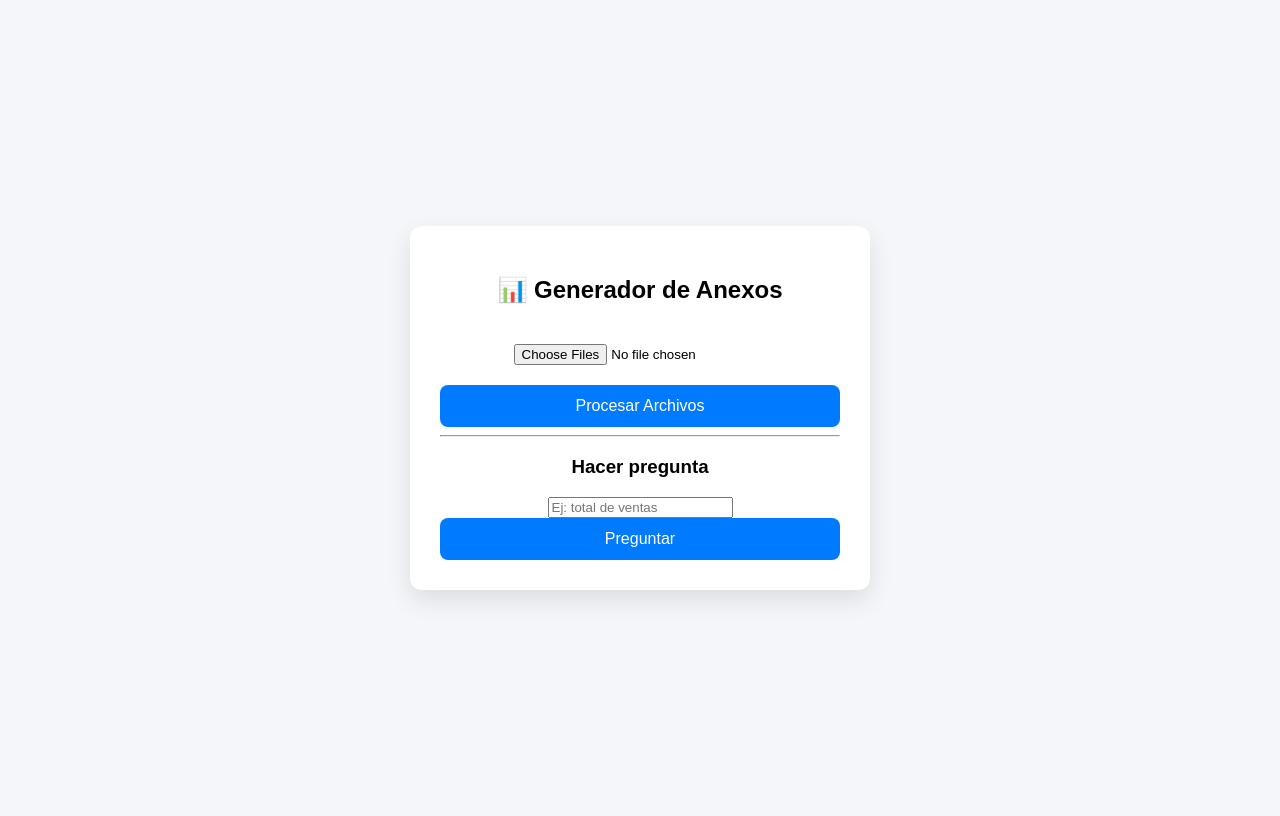
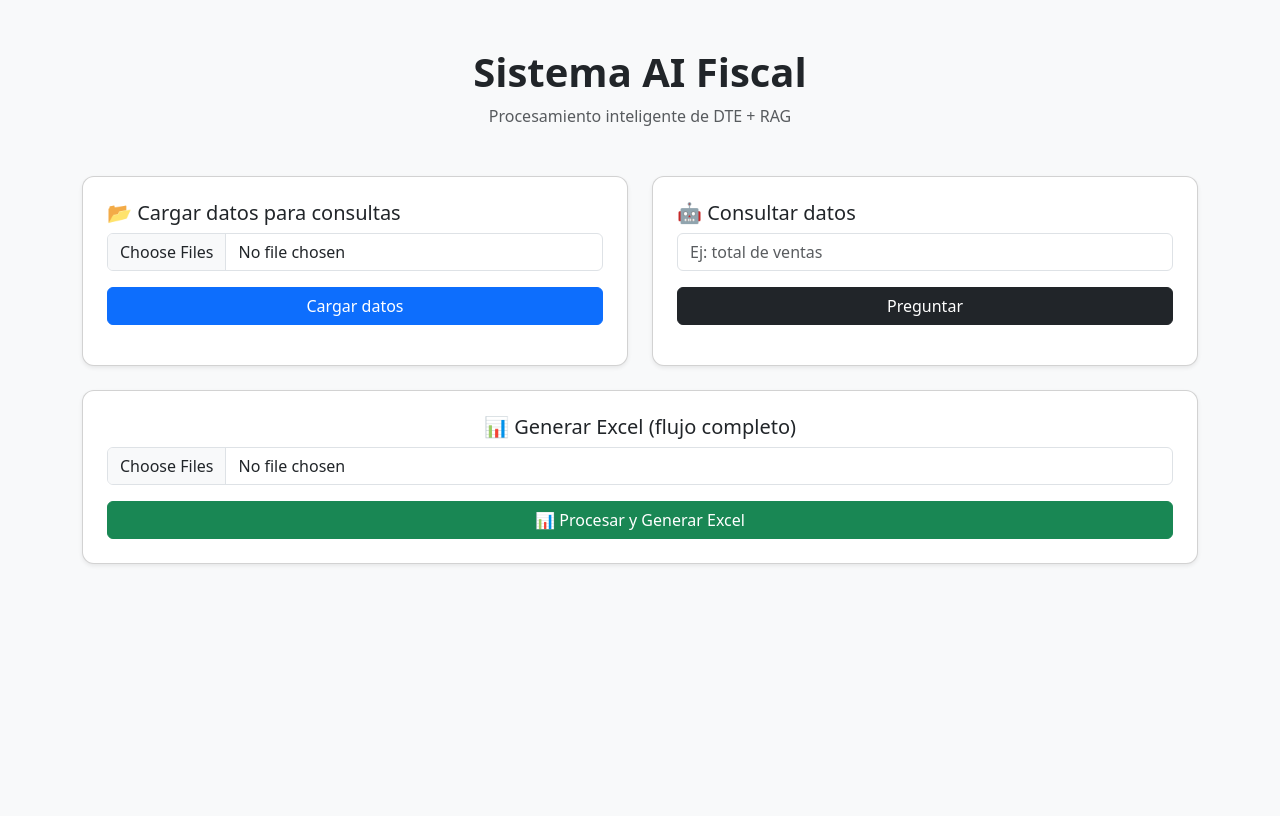
Before and after one commit to die-espin1/sistemaAIFE, a Flask app: page / in a window 1280 px wide. After the commit the page ends 565 px from the top, so only its background shows below. Run offline with Flask 3, Linux system fonts and the light colour scheme.

Commit message:
Sistema mejorado con forma rag y descarga de excel

```diff
--- a/app.py
+++ b/app.py
@@ -2,6 +2,7 @@ from flask import Flask, request, send_file, render_template, flash, redirect
 import os, uuid
 from processor.excel_service import generar_anexos
 from processor.rag.rag_service import responder_pregunta
+from processor.json_loader import cargar_json_seguro
 
 app = Flask(__name__)
 app.secret_key = "secret"
@@ -20,6 +21,38 @@ def preguntar():
     respuesta = responder_pregunta(pregunta)
 
     return {"respuesta": respuesta}
+
+
+@app.route("/generar_excel", methods=["POST"])
+def generar_excel():
+
+    ruta = generar_anexos("uploads")
+
+    return send_file(ruta, as_attachment=True)
+
+
+@app.route("/upload", methods=["POST"])
+def upload():
+
+    files = request.files.getlist("files")
+
+    documentos = []
+
+    for f in files:
+        ruta = os.path.join("uploads", f.filename)
+        f.save(ruta)
+
+        dte = cargar_json_seguro(ruta)
+
+        if dte:
+            documentos.append(dte)
+
+    from processor.rag.rag_service import indexar_documentos
+
+    indexar_documentos(documentos)
+
+    return {"status": "ok", "cantidad": len(documentos)}
+
 
 @app.route("/procesar", methods=["POST"])
 def procesar():
--- /dev/null
+++ b/static/styles.css
@@ -0,0 +1,21 @@
+body {
+    background: #f8f9fa;
+}
+
+.card {
+    border-radius: 12px;
+}
+
+.chat-user {
+    background: #e9ecef;
+    padding: 10px;
+    border-radius: 8px;
+    margin-bottom: 5px;
+}
+
+.chat-ai {
+    background: #d1e7dd;
+    padding: 10px;
+    border-radius: 8px;
+    margin-bottom: 10px;
+}
--- a/templates/index.html
+++ b/templates/index.html
@@ -2,114 +2,132 @@
 <html lang="es">
 <head>
 <meta charset="UTF-8">
-    <title>Generador de Anexos</title>
+<title>Sistema AI</title>
 
-    <style>
-        body {
-            font-family: Arial, sans-serif;
-            background: #f4f6f9;
-            display: flex;
-            justify-content: center;
-            align-items: center;
-            height: 100vh;
-        }
-
-        .container {
-            background: white;
-            padding: 30px;
-            border-radius: 12px;
-            width: 400px;
-            box-shadow: 0 10px 25px rgba(0,0,0,0.1);
-            text-align: center;
-        }
-
-        h2 {
-            margin-bottom: 20px;
-        }
-
-        input[type="file"] {
-            margin: 20px 0;
-        }
-
-        button {
-            background: #007bff;
-            color: white;
-            border: none;
-            padding: 12px 20px;
-            border-radius: 8px;
-            cursor: pointer;
-            width: 100%;
-            font-size: 16px;
-        }
-
-        button:hover {
-            background: #0056b3;
-        }
-
-        .alert {
-            margin-bottom: 15px;
-            padding: 10px;
-            border-radius: 6px;
-            font-size: 14px;
-        }
-
-        .success {
-            background: #d4edda;
-            color: #155724;
-        }
-
-        .error {
-            background: #f8d7da;
-            color: #721c24;
-        }
-
-        .loading {
-            display: none;
-            margin-top: 15px;
-        }
-    </style>
-
-    <script>
-        function mostrarCarga() {
-            document.getElementById("loading").style.display = "block";
-        }
-    </script>
+<link href="https://cdn.jsdelivr.net/npm/bootstrap@5.3.0/dist/css/bootstrap.min.css" rel="stylesheet">
+<link rel="stylesheet" href="{{ url_for('static', filename='styles.css') }}">
 
 </head>
 <body>
 
-<div class="container">
+<div class="container py-5">
 
-    <h2>📊 Generador de Anexos</h2>
+    <!-- HEADER -->
+    <div class="text-center mb-5">
+        <h1 class="fw-bold">Sistema AI Fiscal</h1>
+        <p class="text-muted">Procesamiento inteligente de DTE + RAG</p>
+    </div>
 
-    <!-- MENSAJES -->
-    {% with messages = get_flashed_messages() %}
-      {% if messages %}
-        {% for msg in messages %}
-          <div class="alert error">{{ msg }}</div>
-        {% endfor %}
-      {% endif %}
-    {% endwith %}
+    <div class="row g-4">
 
-    <form action="/procesar" method="post" enctype="multipart/form-data" onsubmit="mostrarCarga()">
-        <input type="file" name="files" multiple required>
-        <button type="submit">Procesar Archivos</button>
+        <!-- UPLOAD (solo RAG) -->
+        <div class="col-md-6">
+            <div class="card p-4 shadow-sm">
+
+                <h5>📂 Cargar datos para consultas</h5>
+
+                <form id="uploadForm">
+                    <input type="file" name="files" multiple class="form-control mb-3" required>
+                    <button class="btn btn-primary w-100">Cargar datos</button>
                 </form>
 
-    <hr>
+                <div id="uploadStatus" class="mt-3 text-success fw-bold"></div>
 
-    <h3>Hacer pregunta</h3>
+            </div>
+        </div>
 
-<form action="/preguntar" method="post">
-    <input type="text" name="pregunta" placeholder="Ej: total de ventas" required>
-    <button type="submit">Preguntar</button>
+        <!-- RAG -->
+        <div class="col-md-6">
+            <div class="card p-4 shadow-sm">
+
+                <h5>🤖 Consultar datos</h5>
+
+                <form id="questionForm">
+                    <input type="text" name="pregunta" class="form-control mb-3" placeholder="Ej: total de ventas">
+                    <button class="btn btn-dark w-100">Preguntar</button>
                 </form>
 
-    <div id="loading" class="loading">
-        ⏳ Procesando archivos...
+                <div id="chatBox" class="mt-3"></div>
+
+            </div>
+        </div>
+
+        <!-- EXCEL (flujo original restaurado) -->
+        <div class="col-12">
+            <div class="card p-4 shadow-sm text-center">
+
+                <h5>📊 Generar Excel (flujo completo)</h5>
+
+                <form id="excelForm" action="/procesar" method="post" enctype="multipart/form-data">
+
+                    <input type="file" name="files" multiple class="form-control mb-3" required>
+
+                    <button type="submit" class="btn btn-success w-100">
+                        📊 Procesar y Generar Excel
+                    </button>
+
+                </form>
+
+                <div id="loadingExcel" class="text-center mt-3 text-muted" style="display:none;">
+                    ⏳ Generando Excel... esto puede tardar unos segundos
                 </div>
 
             </div>
+        </div>
+
+    </div>
+</div>
+
+<script>
+
+// ---------------- UPLOAD (RAG) ----------------
+document.getElementById("uploadForm").addEventListener("submit", async e => {
+    e.preventDefault();
+
+    const formData = new FormData(e.target);
+
+    const res = await fetch("/upload", {
+        method: "POST",
+        body: formData
+    });
+
+    const data = await res.json();
+
+    document.getElementById("uploadStatus").innerText =
+        "✔ Datos cargados: " + data.cantidad;
+});
+
+
+// ---------------- PREGUNTAR ----------------
+document.getElementById("questionForm").addEventListener("submit", async e => {
+    e.preventDefault();
+
+    const formData = new FormData(e.target);
+
+    const res = await fetch("/preguntar", {
+        method: "POST",
+        body: formData
+    });
+
+    const data = await res.json();
+
+    const chat = document.getElementById("chatBox");
+
+    chat.innerHTML += `
+        <div class="chat-user">🧑 ${formData.get("pregunta")}</div>
+        <div class="chat-ai">🤖 ${data.respuesta}</div>
+    `;
+
+    e.target.reset();
+});
+
+
+// ---------------- EXCEL ----------------
+document.getElementById("excelForm").addEventListener("submit", () => {
+    document.getElementById("loadingExcel").style.display = "block";
+});
+
+</script>
 
 </body>
 </html>
```
Lines whose indentation alone changed are shown as unchanged.
